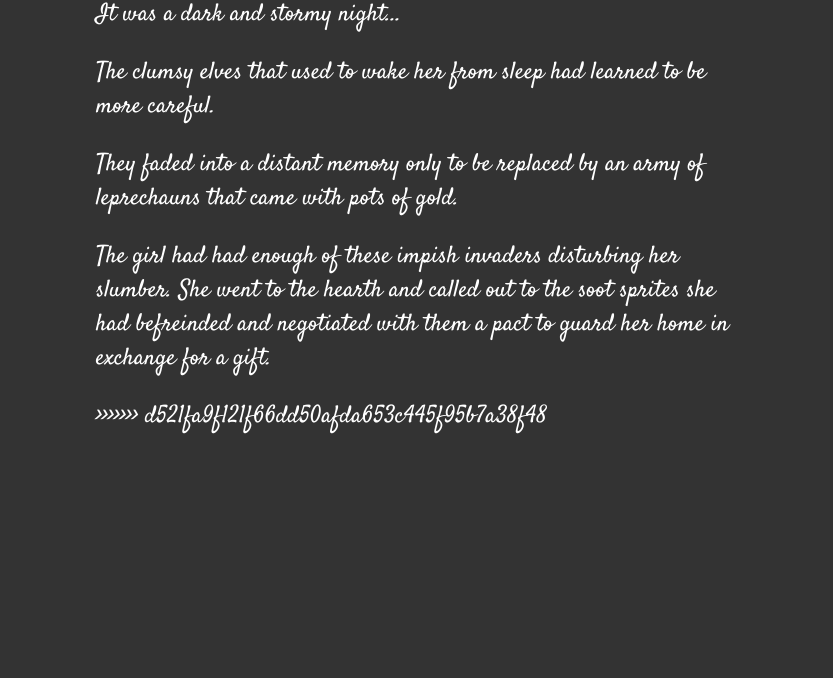
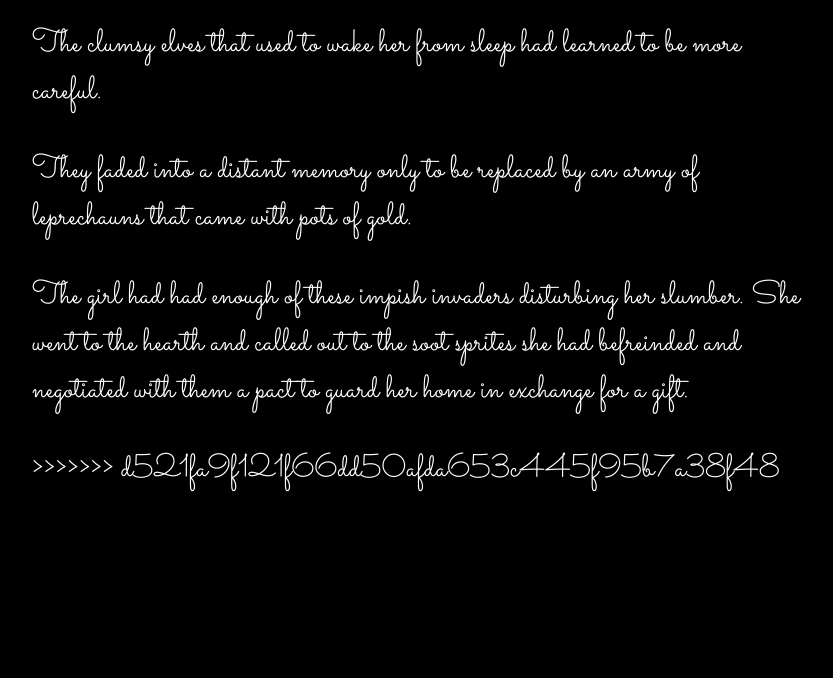
Before and after one commit to xoderx/fireside-story, a plain HTML site: page index.html in a window 1280 px wide. Shown: the part 122-800 px from the top of the page, without its empty margins (224-1057 px from the left). Drawn offline with Linux system fonts and the light colour scheme.

Commit message:
made changes

```diff
--- a/index.html
+++ b/index.html
@@ -2,8 +2,7 @@
   <body>
     <HEAD>
         <link rel="stylesheet" type="text/css" href="style.css">
-        <link href="https://fonts.googleapis.com/css?family=Satisfy" rel="stylesheet">
-      </HEAD>
+  <link href="https://fonts.googleapis.com/css?family=Sacramento" rel="stylesheet">      </HEAD>
     <p>It was a dark and stormy night... </p>
     <p>The clumsy elves that used to wake her from sleep had learned to be more careful.</p>
     <p>They faded into a distant memory only to be replaced by an army of leprechauns that came with pots of gold.</p>
--- a/style.css
+++ b/style.css
@@ -1,7 +1,9 @@
-   body {
-        color: white;
-        background-color: #333;
-        font-size: 150%;
-        font-family: 'Satisfy', cursive;
-        margin: 5em 25%;
-      }
+body {
+  color: white;
+  background-color: black;
+  font-family: 'Sacramento', cursive;
+  font-size: 32px;
+  margin-top: 5%;
+  margin-left: 20%;
+  margin-right: 20%;
+}
```
